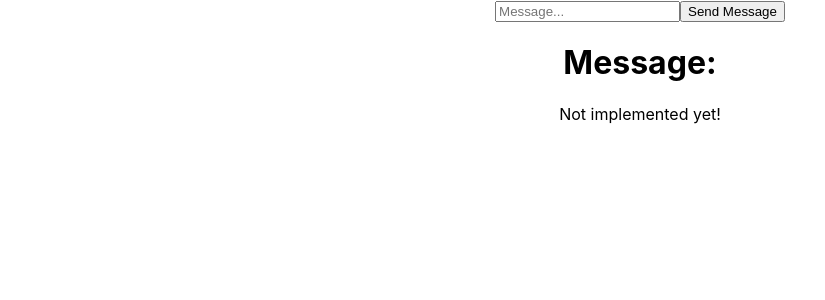
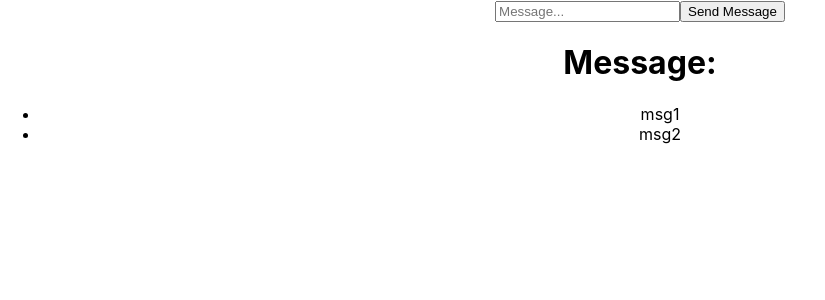
Before and after one commit to Konrad-Jalowy/minireactchat, a React (Create React App) app in the folder client/: page / in a window 1280 px wide. Shown: the top 300 px of the page, without its empty margins (0-825 px from the left). Built offline with nearby package versions, Linux system fonts and the light colour scheme; no server answers; the HTML template or start-up script is replaced by a standard one.

Commit message:
were getting somewhere

```diff
--- a/client/src/App.js
+++ b/client/src/App.js
@@ -37,7 +37,7 @@ function App() {
       <button onClick={sendMessage}> Send Message</button>
       <h1> Message:</h1>
       {messageReceived}
-      <Messages/>
+      <Messages messages={["msg1", "msg2"]}/>
     </div>
   );
 }
--- a/client/src/components/Messages.js
+++ b/client/src/components/Messages.js
@@ -1,5 +1,10 @@
 function Messages({messages}){
-    return <>Not implemented yet!</>
+    return (<ul>
+        {messages.map((msg) => {
+            return <li>{msg}</li>
+        })}
+
+    </ul>);
 };
 
 export {Messages};
```
